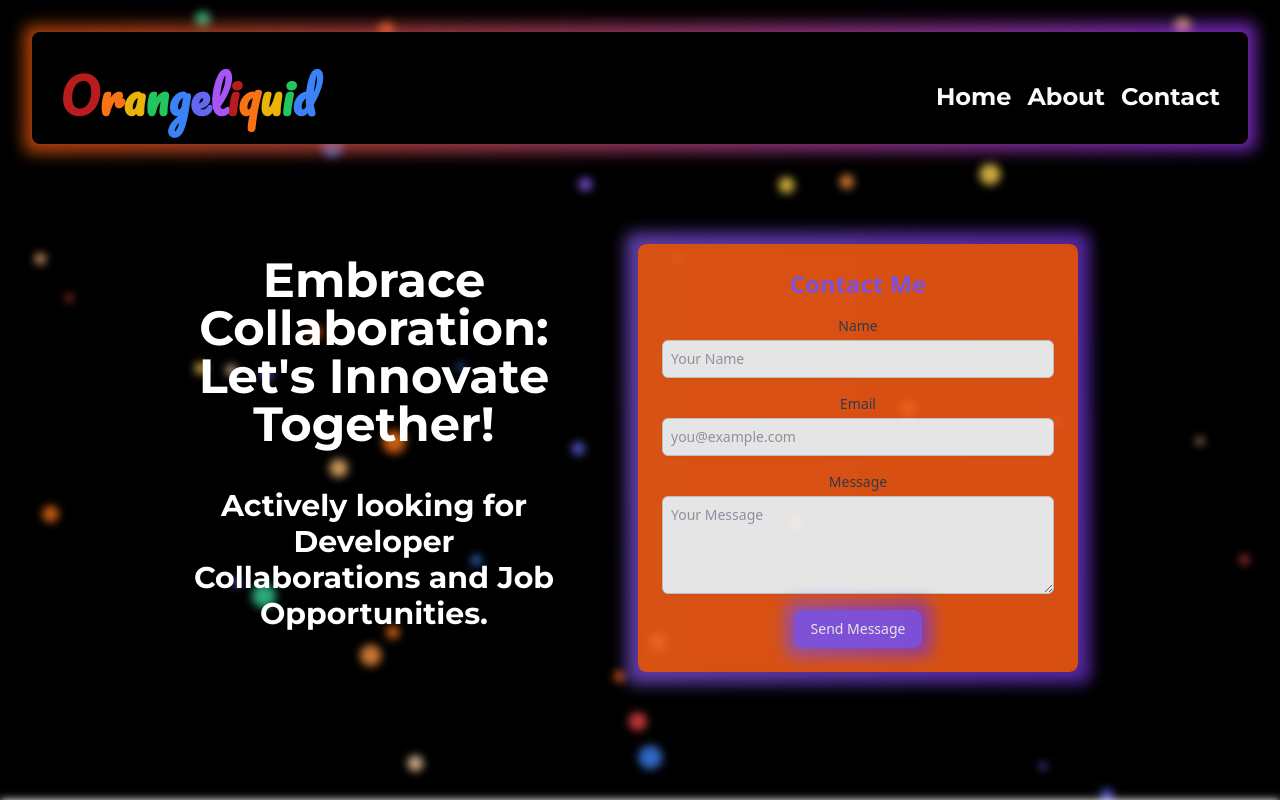
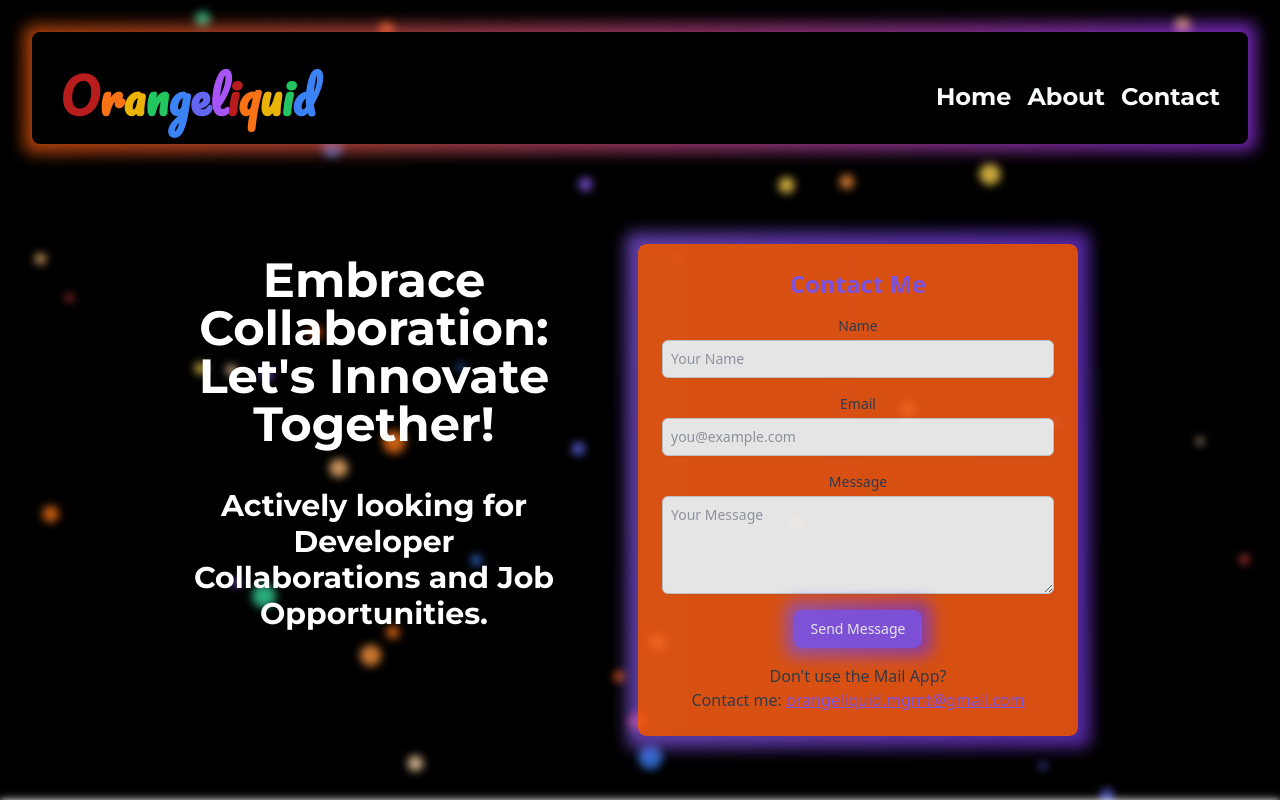
Before and after one commit to Orangeliquid/The-Orange-Collection, a React (Vite) app in the folder my-portfolio/: page /contact in a window 1280 px wide. Shown: the top 800 px of the page. Built offline with nearby package versions, Linux system fonts and the light colour scheme.

Commit message:
Add option to see email for non Mail app users to contact me

```diff
--- a/my-portfolio/src/components/ContactMe.jsx
+++ b/my-portfolio/src/components/ContactMe.jsx
@@ -18,8 +18,8 @@ const ContactMe = () => {
   const handleSubmit = (e) => {
     e.preventDefault();
 
-    const user = "yourname";
-    const domain = "example.com";
+    const user = "orangeliquid.mgmt";
+    const domain = "gmail.com";
     const email = `${user}@${domain}`;
     const subject = encodeURIComponent(`Contact from ${formData.name}`);
     const body = encodeURIComponent(formData.message);
@@ -28,8 +28,11 @@ const ContactMe = () => {
     window.location.href = mailtoLink;
   };
 
+  const user = "orangeliquid.mgmt";
+  const domain = "gmail.com";
+  const email = `${user}@${domain}`;
+
   return (
-
     <GlowingWrapper className="max-w-md w-full p-1 rounded-lg opacity-90 from-violet-500 to-violet-600">
       <div className="max-w-md w-full p-6 rounded-lg orange-glass">
         <h1 className="text-2xl font-bold mb-4 text-violet-500 text-center">Contact Me</h1>
@@ -96,10 +99,16 @@ const ContactMe = () => {
             </GlowingWrapper>
           </div>
         </form>
+        <p className="mt-4 text-center text-gray-700">
+          Don't use the Mail App?
+          <p>
+            Contact me: <a href={`mailto:${email}`} className="text-violet-500 underline">{email}</a>
+          </p>
+        </p>
+
       </div>
     </GlowingWrapper>
-
   );
 };
 
-export default ContactMe;
+export default ContactMe
```
Lines whose indentation alone changed are shown as unchanged.
